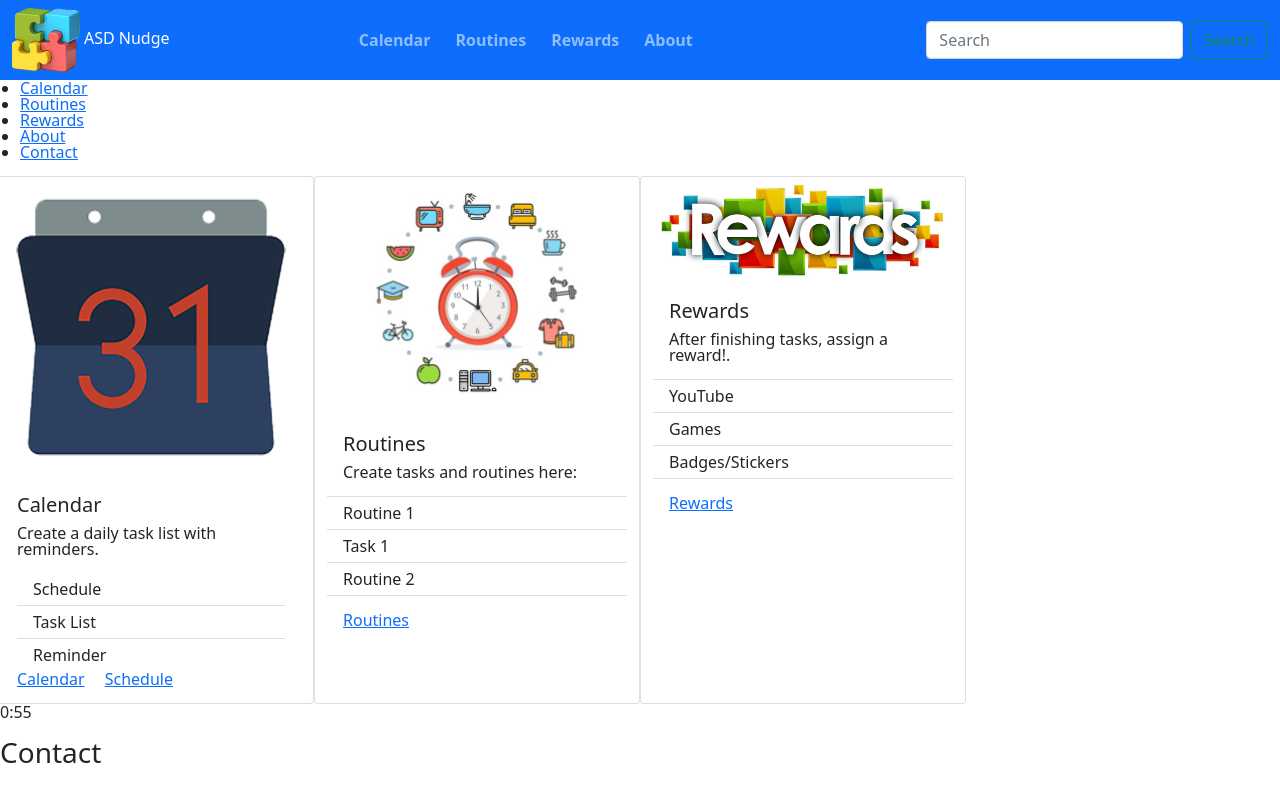
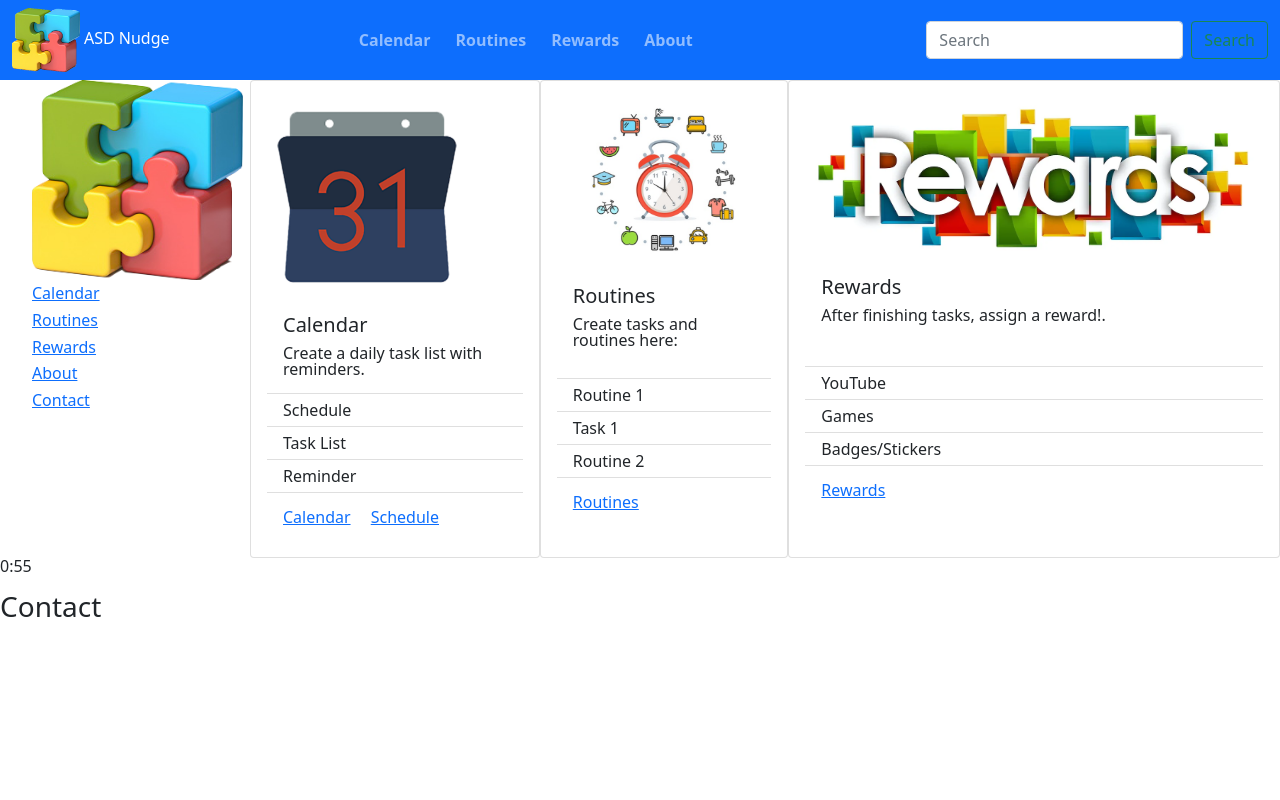
Before and after one commit to TonnTribe/ASD-Nudge, a plain HTML site: page index.html in a window 1280 px wide. Drawn offline with nearby package versions, Linux system fonts and the light colour scheme.

Commit message:
aligned cards

```diff
--- a/assets/css/style.css
+++ b/assets/css/style.css
@@ -42,16 +42,30 @@ aside {
     display: inline-block;
 }
 aside img {
-    display: inline-block;
-    max-height: 20%;
+    max-width: 120px;
+    display: flex;
+    align-content: center;
+
 }
+aside ul {
+    display: inline-flexbox;
+    min-width: 250px;
+    list-style-type: none;
+    line-height: 20pt;
+}
+
 section {
  display: inline-block;
+
 }
 
 section img {
     display: inline-block;
-    height: auto;
-    width: 20%;
+    max-height: 200px;
     text-align: center;
+    max-width: fit-content;
+    align-items: center;
 }
+.card {
+    justify-content: space-between;
+}
--- a/index.html
+++ b/index.html
@@ -46,37 +46,42 @@
         </div>
       </nav>
 
-      <aside class="row row-cols-4">
-        <!-- <img src="./assets/images/puzzle_logo.png" class="card-img-top " alt="calendar icon image"> -->
+
+
+    <section class="d-flex justify-content-around">
+
+      <aside class="d-flex justify-content-start">
+
         <div class="list-group">
-            <ul>
-                <li><a href="#">Calendar</a></li>
-                <li><a href="#">Routines</a></li>
-                <li><a href="#">Rewards</a></li>
+
+              <ul>
+                <img src="./assets/images/puzzle_logo.png" class="card-img-top" alt="calendar icon image">
+                <li><a href="./calendar.html">Calendar</a></li>
+                <li><a href="./routines.html">Routines</a></li>
+                <li><a href="./rewards.html">Rewards</a></li>
                 <li><a href="#">About</a></li>
                 <li><a href="#">Contact</a></li>
             </ul>
         </div>
       </aside>
 
-    <section class="row row-cols-3 row-cols-lg-3 g-4">
-      <div class="card w-25 p3 h-auto d-inline-block">
+      <div class="card d-inline-flex p-lg-3">
         <img src="./assets/images/calendar-icon.png" class="card-img-bottom" alt="calendar icon image">
         <div class="card-body">
           <h5 class="card-title">Calendar</h5>
           <p class="card-text">Create a daily task list with reminders.</p>
-
+        </div>
         <ul class="list-group list-group-flush">
           <li class="list-group-item">Schedule</li>
           <li class="list-group-item">Task List</li>
           <li class="list-group-item">Reminder</li>
         </ul>
-
+        <div class="card-body">
           <a href="#" class="card-link">Calendar</a>
           <a href="#" class="card-link">Schedule</a>
         </div>
       </div>
-      <div class="card w-25 p3 h-auto d-inline-block">
+      <div class="card d-inline-flex p-lg-3">
         <img src="./assets/images/routine.jpeg" class="card-img-bottom" alt="image of a clock">
         <div class="card-body">
           <h5 class="card-title">Routines</h5>
@@ -92,7 +97,7 @@
 
         </div>
       </div>
-      <div class="card w-25 p3 h-auto d-inline-block">
+      <div class="card d-inline-flex p-lg-3">
         <img src="./assets/images/rewards.png" class="card-img-bottom" alt="image of a rewards banner">
         <div class="card-body">
           <h5 class="card-title">Rewards</h5>
```
